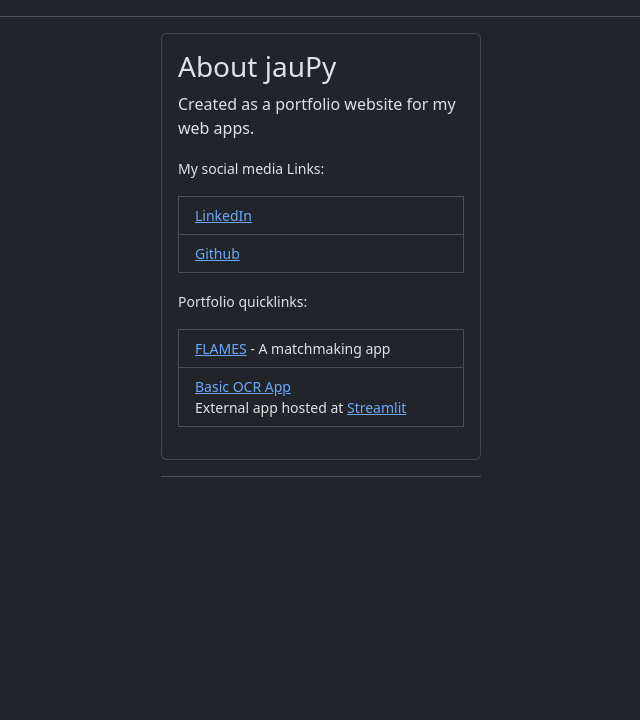
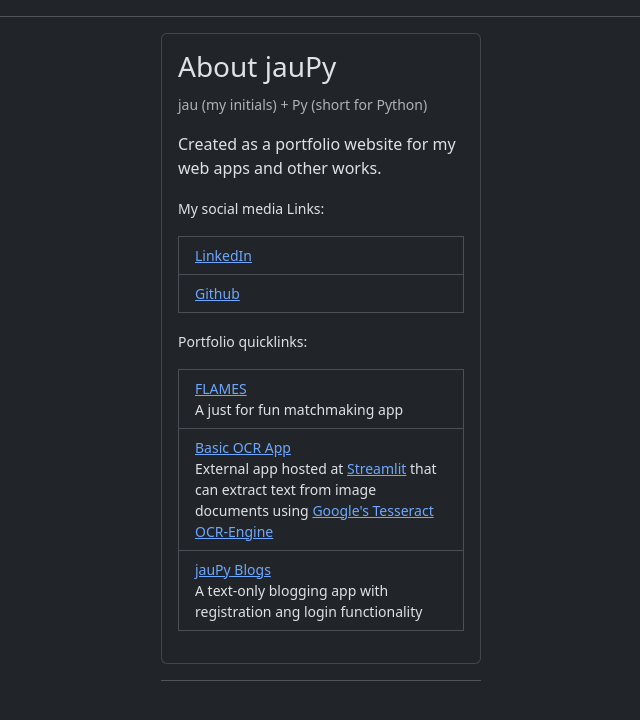
Before and after one commit to jedoyt/flask_pyanywhere_app, a Flask app: page /about in a window 1280 px wide. Shown: the part 56-776 px from the top of the page, without its empty margins (319-959 px from the left). Run offline with Flask 3, Linux system fonts and the light colour scheme.

Commit message:
Added portfolio quicklinks on about page

```diff
--- a/app/templates/about.html
+++ b/app/templates/about.html
@@ -4,8 +4,9 @@
 <div class="card mx-auto" style="width: 20rem;">
     <div class="card-body">
         <h3 class="card-title">About jauPy</h3>
-        <p class="card-text">
-            Created as a portfolio website for my web apps.
+        <p class="card-text"><small class="text-body-secondary">jau (my initials) + Py (short for Python)</small></p>
+        <p class="card-text disabled">
+            Created as a portfolio website for my web apps and other works.
         </p>
         <p class="card-text">
             <small>
@@ -20,10 +21,11 @@
             <small>
                 Portfolio quicklinks:
                 <ul class="list-group">
-                    <li class="list-group-item"><a class="card-link" href="{{ url_for('flames_app.matchmake') }}" target="_blank">FLAMES</a> - A matchmaking app</li>
+                    <li class="list-group-item"><a class="card-link" href="{{ url_for('flames_app.matchmake') }}" target="_blank">FLAMES</a><br>A just for fun matchmaking app</li>
                     <li class="list-group-item"><a class="card-link" href="https://jaupy-basic-ocr-app.streamlit.app/" target="_blank">Basic OCR App</a><br>External app hosted at
-                        <a href="https://streamlit.io/" target="_blank">Streamlit</a></li>
-                  </ul>
+                        <a href="https://streamlit.io/" target="_blank">Streamlit</a> that can extract text from image documents using <a href="https://en.wikipedia.org/wiki/Tesseract_(software)" target="_blank">Google's Tesseract OCR-Engine</a></li>
+                    <li class="list-group-item"><a class="card-link" href="{{ url_for('core.index') }}" target="_blank">jauPy Blogs</a><br>A text-only blogging app with registration ang login functionality</li>
+                    </ul>
             </small>
         </p>
     </div>
```
